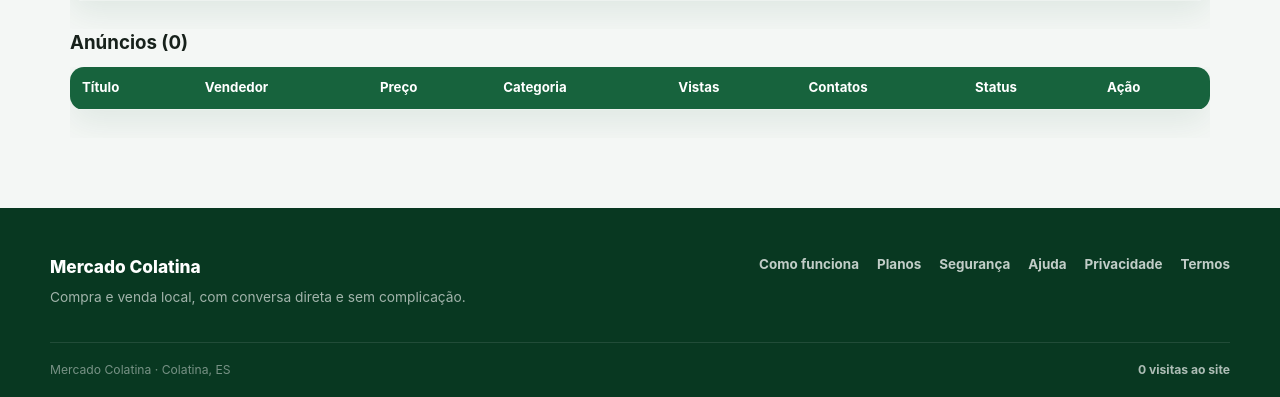
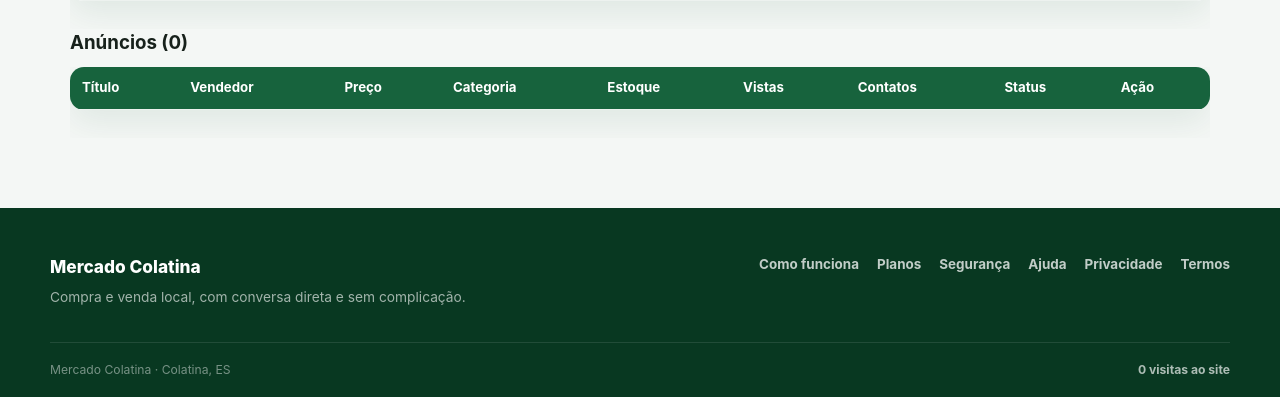
Before and after one commit to PauloEler/marketplace-colatina, a Flask app: page /admin in a window 1280 px wide. Shown: the part 2000-2397 px from the top of the page. Run offline with Flask 3, Linux system fonts and the light colour scheme; the visitor is signed in with stand-in values (Sample User, id 1); data comes from the database, SQL or seed files in the repository; data that the repository does not hold is empty; parts of the project's set-up code (start-up, migrations or seed data) failed here and were passed over; some libraries are stand-ins or nearby versions.

Commit message:
Adiciona estoque aos anuncios

```diff
--- a/app.py
+++ b/app.py
@@ -334,6 +334,18 @@ def validar_anuncio(titulo, descricao, preco, categoria, condicao, bairro):
     return None
 
 
+def validar_estoque(valor, minimo=1):
+    try:
+        estoque = int(str(valor).strip() or "1")
+    except ValueError:
+        return None, "Informe uma quantidade valida."
+    if estoque < minimo or estoque > 999:
+        if minimo == 0:
+            return None, "A quantidade deve ficar entre 0 e 999."
+        return None, "A quantidade deve ficar entre 1 e 999."
+    return estoque, None
+
+
 def csrf_token():
     token = session.get("_csrf_token")
     if not token:
@@ -662,7 +674,7 @@ def index():
         "SELECT a.*, u.nome AS vendedor_nome, u.whatsapp "
         "FROM anuncios a "
         "JOIN usuarios u ON a.usuario_id = u.id "
-        "WHERE a.ativo = 1"
+        "WHERE a.ativo = 1 AND a.estoque > 0"
     )
     params = []
     if busca:
@@ -750,7 +762,7 @@ def anuncio(anuncio_id):
         "SELECT a.*, u.nome AS vendedor_nome, u.whatsapp "
         "FROM anuncios a "
         "JOIN usuarios u ON a.usuario_id = u.id "
-        "WHERE a.id=? AND a.ativo=1",
+        "WHERE a.id=? AND a.ativo=1 AND a.estoque>0",
         (anuncio_id,),
     ).fetchone()
     if not anuncio_item:
@@ -780,7 +792,7 @@ def contato_anuncio(anuncio_id):
     db = get_db()
     anuncio_item = db.execute(
         "SELECT a.id, a.titulo, a.usuario_id, u.whatsapp FROM anuncios a "
-        "JOIN usuarios u ON u.id=a.usuario_id WHERE a.id=? AND a.ativo=1 AND u.ativo=1",
+        "JOIN usuarios u ON u.id=a.usuario_id WHERE a.id=? AND a.ativo=1 AND a.estoque>0 AND u.ativo=1",
         (anuncio_id,),
     ).fetchone()
     if not anuncio_item:
@@ -1133,6 +1145,10 @@ def criar_anuncio():
         categoria = request.form["categoria"]
         condicao = request.form["condicao"]
         bairro = request.form.get("bairro", "").strip()
+        estoque, erro_estoque = validar_estoque(request.form.get("estoque", "1"))
+        if erro_estoque:
+            flash(erro_estoque, "erro")
+            return render_template("criar.html", categorias=CATEGORIAS, aviso=aviso)
         erro = validar_anuncio(titulo, descricao, preco, categoria, condicao, bairro)
         if erro:
             flash(erro, "erro")
@@ -1180,8 +1196,8 @@ def criar_anuncio():
 
         db = get_db()
         anuncio_id = db.execute(
-            "INSERT INTO anuncios (usuario_id, titulo, descricao, preco, categoria, condicao, bairro, foto, foto_id) "
-            "VALUES (?,?,?,?,?,?,?,?,?) RETURNING id",
+            "INSERT INTO anuncios (usuario_id, titulo, descricao, preco, categoria, condicao, bairro, estoque, foto, foto_id) "
+            "VALUES (?,?,?,?,?,?,?,?,?,?) RETURNING id",
             (
                 session["usuario_id"],
                 titulo,
@@ -1190,6 +1206,7 @@ def criar_anuncio():
                 categoria,
                 condicao,
                 bairro,
+                estoque,
                 foto,
                 foto_id,
             ),
@@ -1276,6 +1293,14 @@ def editar_anuncio(anuncio_id):
         categoria = request.form["categoria"]
         condicao = request.form["condicao"]
         bairro = request.form.get("bairro", "").strip()
+        estoque, erro_estoque = validar_estoque(
+            request.form.get("estoque", anuncio_item["estoque"]), minimo=0
+        )
+        if erro_estoque:
+            flash(erro_estoque, "erro")
+            return render_template(
+                "editar.html", a=anuncio_item, fotos=fotos_atuais, categorias=CATEGORIAS
+            )
         erro = validar_anuncio(titulo, descricao, preco, categoria, condicao, bairro)
         if erro:
             flash(erro, "erro")
@@ -1346,7 +1371,7 @@ def editar_anuncio(anuncio_id):
             foto, foto_id = novas_fotos[0]
 
         db.execute(
-            "UPDATE anuncios SET titulo=?, descricao=?, preco=?, categoria=?, condicao=?, bairro=?, foto=?, foto_id=? WHERE id=?",
+            "UPDATE anuncios SET titulo=?, descricao=?, preco=?, categoria=?, condicao=?, bairro=?, estoque=?, ativo=CASE WHEN ?=0 THEN 0 ELSE ativo END, foto=?, foto_id=? WHERE id=?",
             (
                 titulo,
                 descricao,
@@ -1354,6 +1379,8 @@ def editar_anuncio(anuncio_id):
                 categoria,
                 condicao,
                 bairro,
+                estoque,
+                estoque,
                 foto,
                 foto_id,
                 anuncio_id,
@@ -1394,7 +1421,7 @@ def alternar_status_anuncio(anuncio_id):
         return redirect(url_for("login"))
     db = get_db()
     anuncio_item = db.execute(
-        "SELECT usuario_id, ativo FROM anuncios WHERE id=?",
+        "SELECT usuario_id, ativo, estoque FROM anuncios WHERE id=?",
         (anuncio_id,),
     ).fetchone()
     if not anuncio_item or (
@@ -1403,6 +1430,9 @@ def alternar_status_anuncio(anuncio_id):
         abort(404)
     novo_status = 0 if anuncio_item["ativo"] else 1
     if novo_status:
+        if anuncio_item["estoque"] <= 0:
+            flash("Informe uma quantidade em estoque antes de reativar o anuncio.", "erro")
+            return redirect(url_for("meus_anuncios"))
         pode, _ = pode_criar_anuncio(anuncio_item["usuario_id"])
         if not pode:
             flash("Seu limite de anúncios ativos foi atingido.", "erro")
@@ -1491,7 +1521,7 @@ def comprar(anuncio_id):
     anuncio_item = db.execute(
         "SELECT a.*, u.nome AS vendedor_nome, u.whatsapp "
         "FROM anuncios a JOIN usuarios u ON a.usuario_id=u.id "
-        "WHERE a.id=? AND a.ativo=1",
+        "WHERE a.id=? AND a.ativo=1 AND a.estoque>0",
         (anuncio_id,),
     ).fetchone()
     if not anuncio_item:
@@ -1636,17 +1666,37 @@ def atualizar_pedido(pedido_id, acao):
         return redirect(url_for("pedidos"))
 
     if acao == "confirmar":
+        anuncio_estoque = db.execute(
+            "SELECT estoque FROM anuncios WHERE id=?",
+            (pedido["anuncio_id"],),
+        ).fetchone()
+        if not anuncio_estoque or anuncio_estoque["estoque"] <= 0:
+            db.execute(
+                "UPDATE pedidos SET status='recusado', atualizado_em=CURRENT_TIMESTAMP WHERE id=?",
+                (pedido_id,),
+            )
+            db.commit()
+            flash("Pedido recusado porque o estoque acabou.", "erro")
+            return redirect(url_for("pedidos"))
+
         db.execute(
             "UPDATE pedidos SET status='confirmado', atualizado_em=CURRENT_TIMESTAMP WHERE id=?",
             (pedido_id,),
         )
-        db.execute("UPDATE anuncios SET ativo=0 WHERE id=?", (pedido["anuncio_id"],))
         db.execute(
-            "UPDATE pedidos SET status='recusado', atualizado_em=CURRENT_TIMESTAMP "
-            "WHERE anuncio_id=? AND id<>? AND status='aguardando'",
-            (pedido["anuncio_id"], pedido_id),
-        )
-        mensagem = "Pedido confirmado e anúncio reservado."
+            "UPDATE anuncios SET estoque=estoque-1, "
+            "ativo=CASE WHEN estoque-1<=0 THEN 0 ELSE ativo END WHERE id=?",
+            (pedido["anuncio_id"],),
+        )
+        if anuncio_estoque["estoque"] <= 1:
+            db.execute(
+                "UPDATE pedidos SET status='recusado', atualizado_em=CURRENT_TIMESTAMP "
+                "WHERE anuncio_id=? AND id<>? AND status='aguardando'",
+                (pedido["anuncio_id"], pedido_id),
+            )
+            mensagem = "Pedido confirmado. Ultima unidade reservada e anuncio pausado."
+        else:
+            mensagem = "Pedido confirmado e 1 unidade reservada."
     elif acao == "recusar":
         db.execute(
             "UPDATE pedidos SET status='recusado', atualizado_em=CURRENT_TIMESTAMP WHERE id=?",
@@ -1654,12 +1704,16 @@ def atualizar_pedido(pedido_id, acao):
         )
         mensagem = "Pedido recusado."
     elif acao == "cancelar":
-        estava_confirmado = pedido["status"] == "confirmado"
+        estava_confirmado = pedido["status"] in {"confirmado", "em_analise"}
         db.execute(
             "UPDATE pedidos SET status='cancelado', atualizado_em=CURRENT_TIMESTAMP WHERE id=?",
             (pedido_id,),
         )
         if estava_confirmado:
+            db.execute(
+                "UPDATE anuncios SET estoque=estoque+1 WHERE id=?",
+                (pedido["anuncio_id"],),
+            )
             anuncio_moderado = db.execute(
                 "SELECT id FROM denuncias WHERE anuncio_id=? AND status='resolvida' LIMIT 1",
                 (pedido["anuncio_id"],),
@@ -2340,10 +2394,13 @@ def admin_toggle_anuncio(anuncio_id):
         return redirect(url_for("index"))
     db = get_db()
     anuncio_item = db.execute(
-        "SELECT ativo FROM anuncios WHERE id=?",
+        "SELECT ativo, estoque FROM anuncios WHERE id=?",
         (anuncio_id,),
     ).fetchone()
     if anuncio_item:
+        if not anuncio_item["ativo"] and anuncio_item["estoque"] <= 0:
+            flash("Informe estoque antes de ativar o anuncio.", "erro")
+            return redirect(url_for("painel_admin"))
         db.execute(
             "UPDATE anuncios SET ativo=? WHERE id=?",
             (0 if anuncio_item["ativo"] else 1, anuncio_id),
--- a/templates/admin.html
+++ b/templates/admin.html
@@ -296,7 +296,7 @@
 <h3 style="margin-bottom:10px">Anúncios ({{ anuncios|length }})</h3>
 <div style="overflow-x:auto">
 <table>
-  <thead><tr><th>Título</th><th>Vendedor</th><th>Preço</th><th>Categoria</th><th>Vistas</th><th>Contatos</th><th>Status</th><th>Ação</th></tr></thead>
+  <thead><tr><th>Título</th><th>Vendedor</th><th>Preço</th><th>Categoria</th><th>Estoque</th><th>Vistas</th><th>Contatos</th><th>Status</th><th>Ação</th></tr></thead>
   <tbody>
   {% for a in anuncios %}
   <tr>
@@ -304,6 +304,7 @@
     <td>{{ a.vendedor_nome }}</td>
     <td>R$ {{ a.preco }}</td>
     <td>{{ categoria_label(a.categoria) }}</td>
+    <td>{{ a.estoque }}</td>
     <td>{{ a.visualizacoes }}</td>
     <td>{{ a.contatos_whatsapp }}</td>
     <td><span class="badge {{ 'badge-verde' if a.ativo else 'badge-cinza' }}">{{ 'Ativo' if a.ativo else 'Inativo' }}</span></td>
--- a/templates/anuncio.html
+++ b/templates/anuncio.html
@@ -15,7 +15,7 @@
       <div class="product-tags"><span>{{ a.condicao }}</span><span>{{ categoria_label(a.categoria) }}</span></div>
       <h1 id="product-title">{{ a.titulo }}</h1>
       <div class="product-price">R$ {{ a.preco }}</div>
-      <div class="product-meta"><span>{{ a.bairro ~ ' · ' if a.bairro else '' }}Colatina, ES</span><span>{{ a.visualizacoes }} visualização(ões)</span></div>
+      <div class="product-meta"><span>{{ a.bairro ~ ' · ' if a.bairro else '' }}Colatina, ES</span><span>{{ a.estoque }} disponivel{{ '' if a.estoque == 1 else 'is' }}</span><span>{{ a.visualizacoes }} visualização(ões)</span></div>
       <div class="product-divider"></div>
       <h2>Descrição</h2>
       <div class="detalhe-desc">{{ a.descricao }}</div>
--- a/templates/comprar.html
+++ b/templates/comprar.html
@@ -20,6 +20,7 @@
         <h2>{{ a.titulo }}</h2>
         <div class="product-price">R$ {{ a.preco }}</div>
         <p>Vendido por <strong>{{ a.vendedor_nome }}</strong></p>
+        <p>{{ a.estoque }} disponivel{{ '' if a.estoque == 1 else 'is' }}. Este pedido reserva 1 unidade quando o vendedor confirmar.</p>
       </div>
     </section>
 
--- a/templates/criar.html
+++ b/templates/criar.html
@@ -37,6 +37,11 @@
         <input id="anuncio-preco" type="text" name="preco" required maxlength="20" inputmode="decimal" placeholder="Ex.: 1.200,00">
       </div>
       <div class="form-grupo">
+        <label for="anuncio-estoque">Quantidade disponivel</label>
+        <input id="anuncio-estoque" type="number" name="estoque" required min="1" max="999" step="1" value="{{ request.form.get('estoque', '1') }}">
+        <small>Use 1 quando for uma peca unica.</small>
+      </div>
+      <div class="form-grupo">
         <label for="anuncio-categoria">Categoria</label>
         <select id="anuncio-categoria" name="categoria" required>
           {% for c in categorias %}<option {% if c == selected_cat %}selected{% endif %}>{{ c }}</option>{% endfor %}
--- a/templates/editar.html
+++ b/templates/editar.html
@@ -13,6 +13,7 @@
       <input type="hidden" name="csrf_token" value="{{ csrf_token() }}">
       <div class="form-grupo"><label for="editar-titulo">Título do produto</label><input id="editar-titulo" type="text" name="titulo" required minlength="4" maxlength="120" value="{{ a.titulo }}"></div>
       <div class="form-grupo"><label for="editar-preco">Preço</label><input id="editar-preco" type="text" name="preco" required maxlength="20" inputmode="decimal" value="{{ a.preco }}"></div>
+      <div class="form-grupo"><label for="editar-estoque">Quantidade disponivel</label><input id="editar-estoque" type="number" name="estoque" required min="0" max="999" step="1" value="{{ a.estoque }}"><small>Use 0 para deixar o anuncio indisponivel.</small></div>
       <div class="form-row">
         <div class="form-grupo"><label for="editar-categoria">Categoria</label><select id="editar-categoria" name="categoria" required>{% for c in categorias %}<option value="{{ c }}" {% if categoria_label(a.categoria) == c %}selected{% endif %}>{{ c }}</option>{% endfor %}</select></div>
         <div class="form-grupo"><label for="editar-condicao">Condição</label><select id="editar-condicao" name="condicao" required>{% for item in ['Novo','Seminovo','Usado'] %}<option {% if a.condicao == item %}selected{% endif %}>{{ item }}</option>{% endfor %}</select></div>
--- a/templates/index.html
+++ b/templates/index.html
@@ -111,6 +111,7 @@
         <div class="card-preco">R$ {{ a.preco }}</div>
         <div class="card-meta">
           <span>{{ a.bairro ~ ' · ' if a.bairro else '' }}Colatina, ES</span>
+          <span>{{ a.estoque }} disponivel{{ '' if a.estoque == 1 else 'is' }}</span>
           <span>{{ a.vendedor_nome }}</span>
         </div>
       </div>
--- a/templates/meus_anuncios.html
+++ b/templates/meus_anuncios.html
@@ -25,6 +25,7 @@
       <div class="card-cat">{{ categoria_label(a.categoria) }}</div>
       <h2>{{ a.titulo }}</h2>
       <div class="card-preco">R$ {{ a.preco }}</div>
+      <div class="table-subtext">Estoque: {{ a.estoque }} unidade{{ '' if a.estoque == 1 else 's' }}</div>
       <div class="owner-actions">
         {% if a.ativo %}<a href="/anuncio/{{ a.id }}" class="btn btn-cinza">Ver</a>{% endif %}
         <a href="/editar/{{ a.id }}" class="btn btn-verde">Editar</a>
```
Also changed, not shown: database.py (+7 -0 lines), tests/test_moderacao.py (+41 -0 lines).
